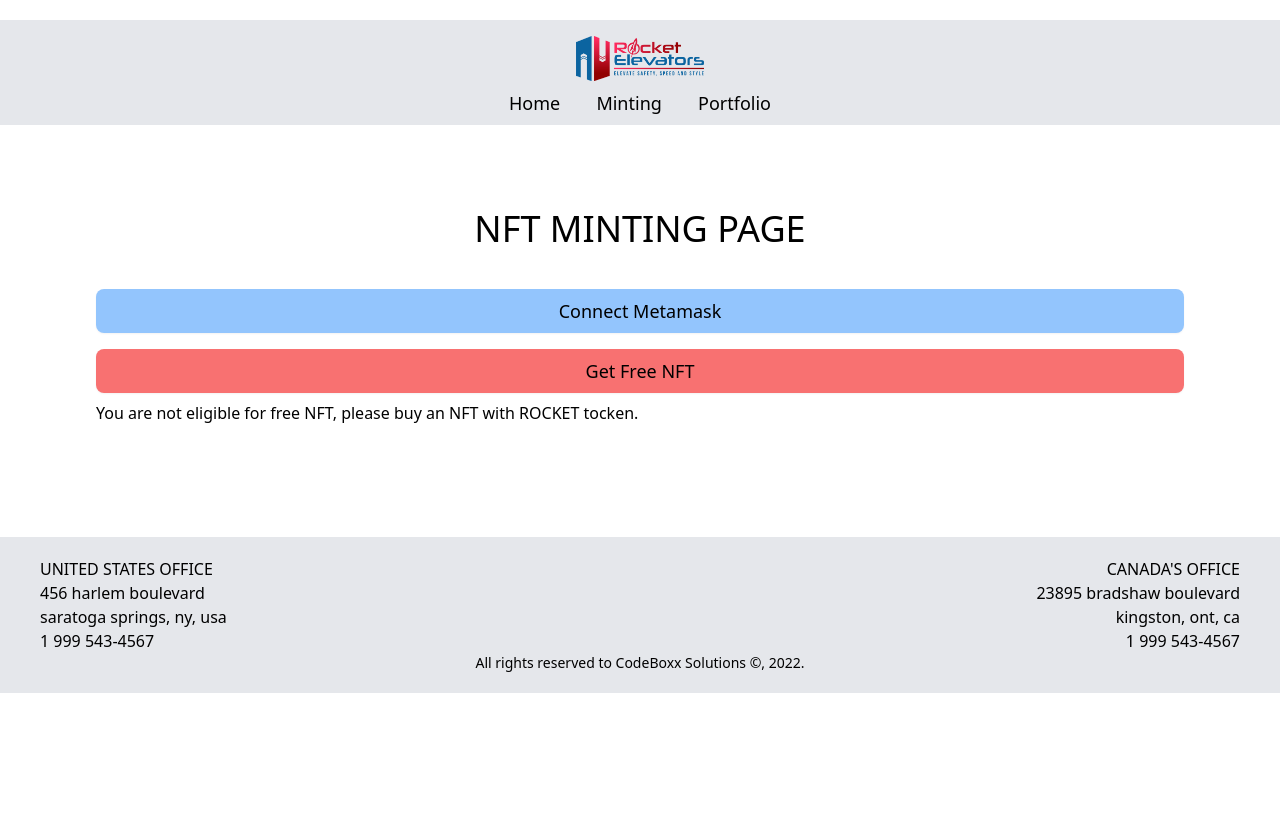
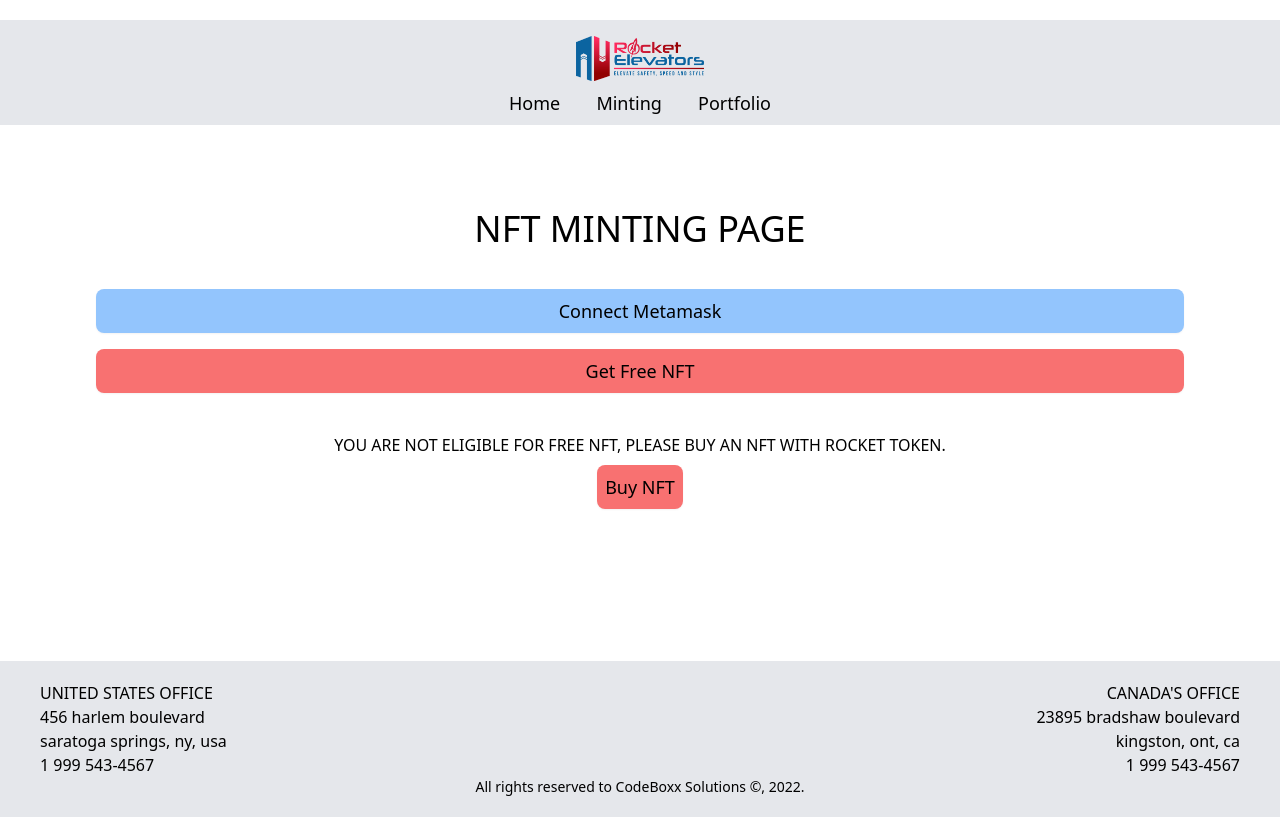
Before and after one commit to maximkwski/Rocket_Elevators_Svelte_Application, a SvelteKit app: page /minting in a window 1280 px wide. Built offline with nearby package versions, Linux system fonts and the light colour scheme.

Commit message:
home page info added

```diff
--- a/src/routes/+page.svelte
+++ b/src/routes/+page.svelte
@@ -6,6 +6,8 @@
 <svelte:head>
     <title>Svelte Kit NFT</title>
 </svelte:head>
-<h1 class="text-4xl text-center my-8 uppercase">Hello, World!</h1>
-<p>test test test</p>
-<button>Hello!</button>
+<p>NFT is an abbreviation for the term "Non-Fungible-Token" and is essentially any piece of digital art that has a unique signature,
+    numerical value, or designation on a blockchain or database.
+    The reason they are "non-fungible" is that no two people can possess the same piece of art with the same designation.
+    Go to <a href="/minting" class="text-red-400">MINTING PAGE</a> to connect your wallet. Diverse your portfolio with some of our NFTs from our collection. </p>
+<h1 class="text-4xl text-center my-8 uppercase">Our NFT Collection</h1>
--- a/src/routes/minting/+page.svelte
+++ b/src/routes/minting/+page.svelte
@@ -3,10 +3,10 @@
     import { writable } from "svelte/store";
 
     export const wallet_address = writable('');
-    export const freeNFTresp = writable('');
+    export const freeNFTstatus = writable('');
 
+    let account;
     const openMetamask = async () =>  {
-       let account;
         await ethereum.request({ method: 'eth_requestAccounts'}).then(accounts => {
             console.log(accounts)
            account = accounts[0];
@@ -28,13 +28,16 @@
     const freeNFTcheck = async () => {
         const url = `https://express-api.codeboxxtest.xyz/NFT/gift/`;
         // const wallet_address = `0x1E90cf48F11Dd52802eC7D1AF7082122A6a59312`;
-        const resp = await fetch(`${url}${$wallet_address}`);
+        await ethereum.request({ method: 'eth_requestAccounts'}).then(accounts => {
+            console.log(accounts)
+            account = accounts[0];})
+        const resp = await fetch(`${url}${account}`);
         const data = await resp.json();
         console.log("Free NFT? ",data)
 
-        return {
-            data
-        }
+        freeNFTstatus.set(data)
+        console.log("Free NFT STATUS :",($freeNFTstatus))
+
     }
 
 
@@ -45,18 +48,20 @@
 <h1 class="text-4xl text-center my-8 uppercase">NFT Minting Page</h1>
 
 <div class="flex flex-col justify-center">
-<button on:click={openMetamask} id="connect-button" class="p-2 my-2 text-lg bg-blue-300 text-center rounded-lg shadow-sm hover:shadow-md">Connect Metamask</button>
-<button  on:click={freeNFTcheck} id="freenft-button" class="p-2 my-2 text-lg bg-red-400 text-center rounded-lg shadow-sm hover:shadow-md">Get Free NFT</button>
+<button on:click={openMetamask} id="connect-button" class="p-2 my-2 text-lg bg-blue-300 text-center rounded-lg shadow-sm hover:shadow-lg">Connect Metamask</button>
+<button  on:click={freeNFTcheck} id="freenft-button" class="p-2 my-2 text-lg bg-red-400 text-center rounded-lg shadow-sm hover:shadow-lg">Get Free NFT</button>
 </div>
 
 
-
-{#if {freeNFTcheck} === true}
-
-<p>You are eligible for a free NFT</p>
-
-{:else}
-
-<p>You are not eligible for free NFT, please buy an NFT with ROCKET tocken.</p>
-
-{/if}
+<div class="flex justify-center my-8 uppercase text-center">
+    {#if {freeNFTstatus} == true}
+    <div>
+         <p>You are eligible for a free NFT</p>
+    </div>
+    {:else}
+    <div class="">
+        <p>You are not eligible for free NFT, please buy an NFT with ROCKET token.</p>
+       <button  id="buynft-button" class="p-2 my-2 text-lg bg-red-400 text-center rounded-lg shadow-sm hover:shadow-lg">Buy NFT</button>
+    </div>
+    {/if}
+</div>
```
